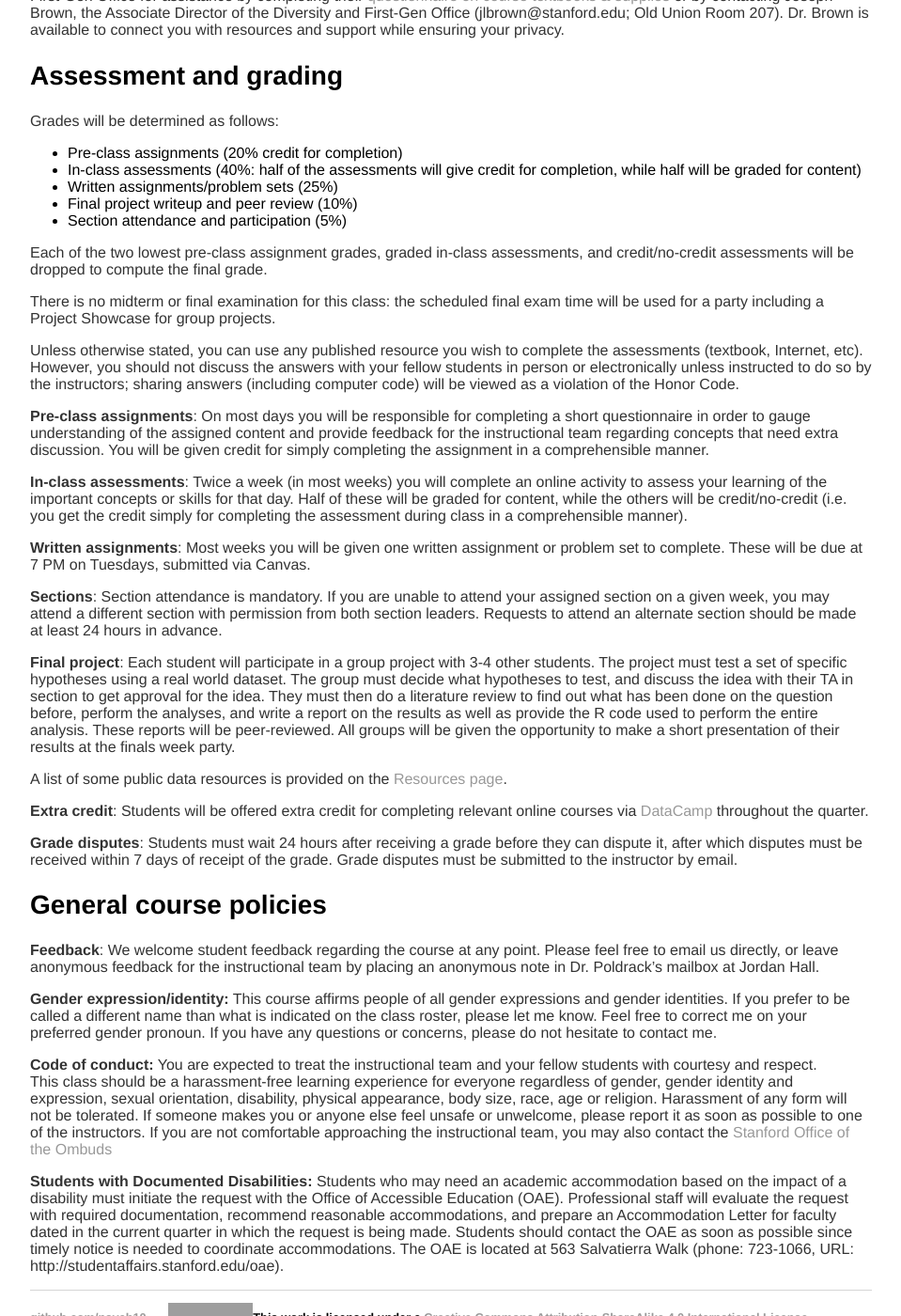
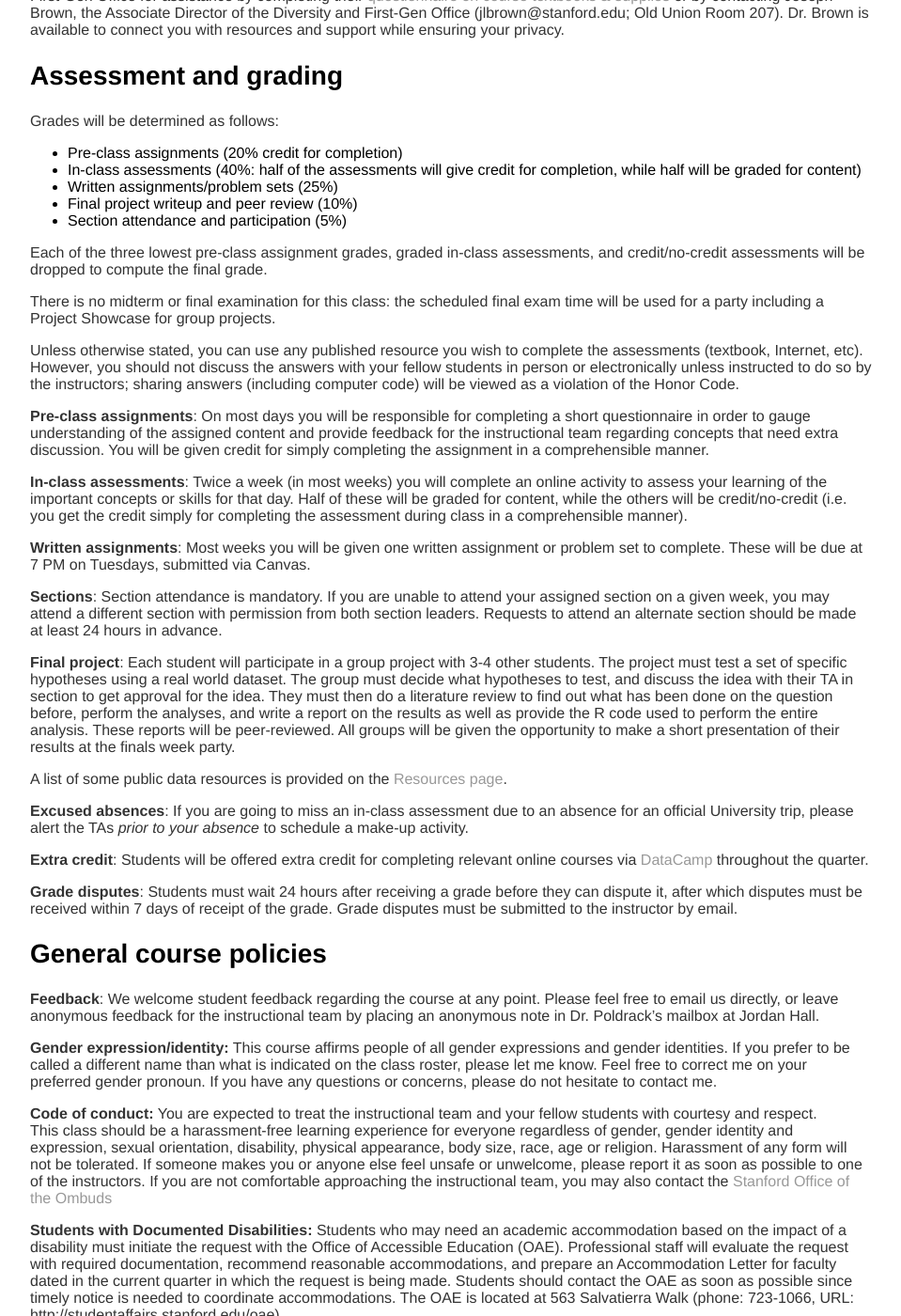
Before and after one commit to stats60/stats60.github.io, a Jekyll site: the page built from prospectus/index.md, in a window 1280 px wide and 1400 px high, scrolled down 1255 px. Shown: the whole window at 94% size, without its empty margins (160-1119 px from the left). Built offline with Jekyll 4.4.1, drawn with Linux system fonts in a browser that asks for light colours; our own code applies the rules of GitHub Pages for plain Markdown files; grey boxes are pictures that could not be loaded.

Commit message:
grading updates

```diff
--- a/prospectus/index.md
+++ b/prospectus/index.md
@@ -49,7 +49,7 @@ Grades will be determined as follows:
 - Final project writeup and peer review (10%)
 - Section attendance and participation (5%)
 
-Each of the two lowest pre-class assignment grades, graded in-class assessments, and credit/no-credit assessments will be dropped to compute the final grade.
+Each of the three lowest pre-class assignment grades, graded in-class assessments, and credit/no-credit assessments will be dropped to compute the final grade.
 
 There is no midterm or final examination for this class: the scheduled final exam time will be used for a party including a Project Showcase for group projects.
 
@@ -67,6 +67,8 @@ Unless otherwise stated, you can use any published resource you wish to complete
 The project must test a set of specific hypotheses using a real world dataset.   The group must decide what hypotheses to test, and discuss the idea with their TA in section to get approval for the idea.  They must then do a literature review to find out what has been done on the question before, perform the analyses, and write a report on the results as well as provide the R code used to perform the entire analysis.  These reports will be peer-reviewed.  All groups will be given the opportunity to make a short presentation of their results at the finals week party.
 
 A list of some public data resources is provided on the [Resources page](../resources/).
+
+**Excused absences**: If you are going to miss an in-class assessment due to an absence for an official University trip, please alert the TAs *prior to your absence* to schedule a make-up activity.
 
 **Extra credit**:  Students will be offered extra credit for completing
 relevant online courses via [DataCamp](http://datacamp.com) throughout
```
